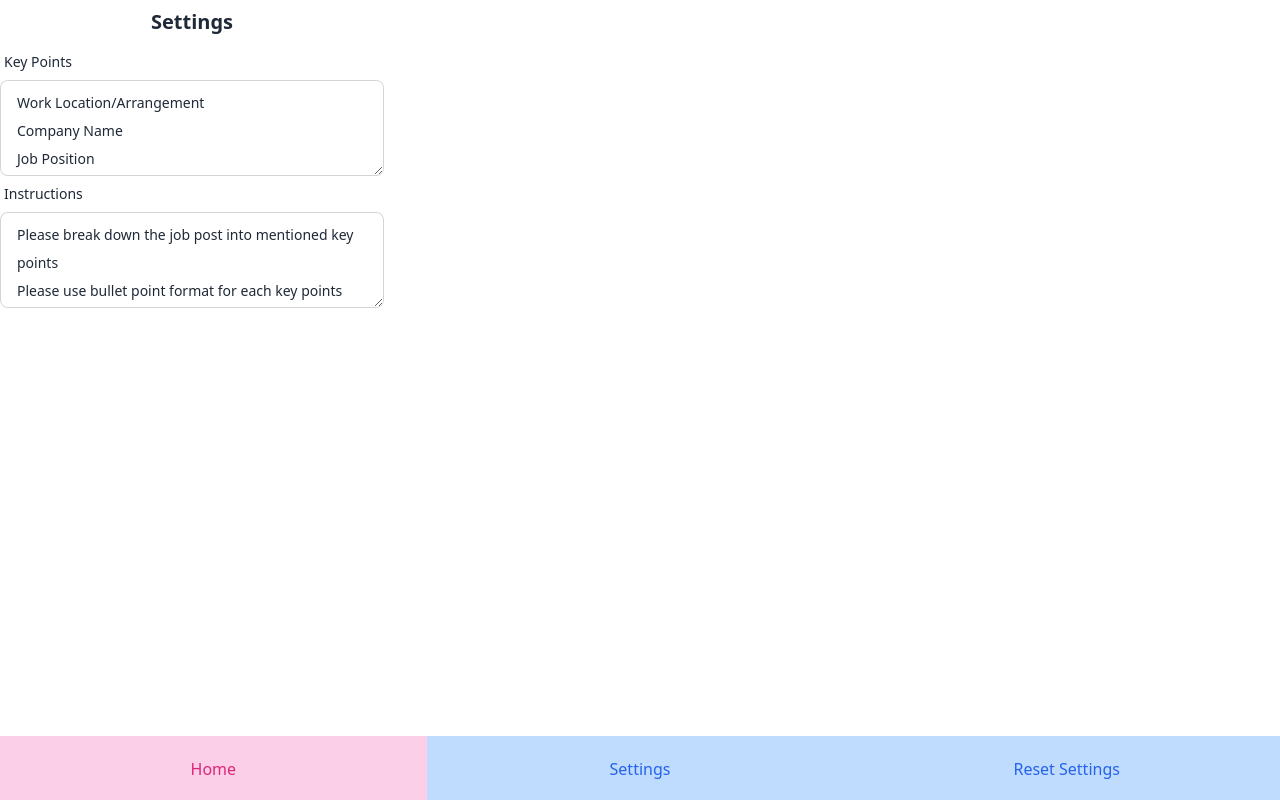
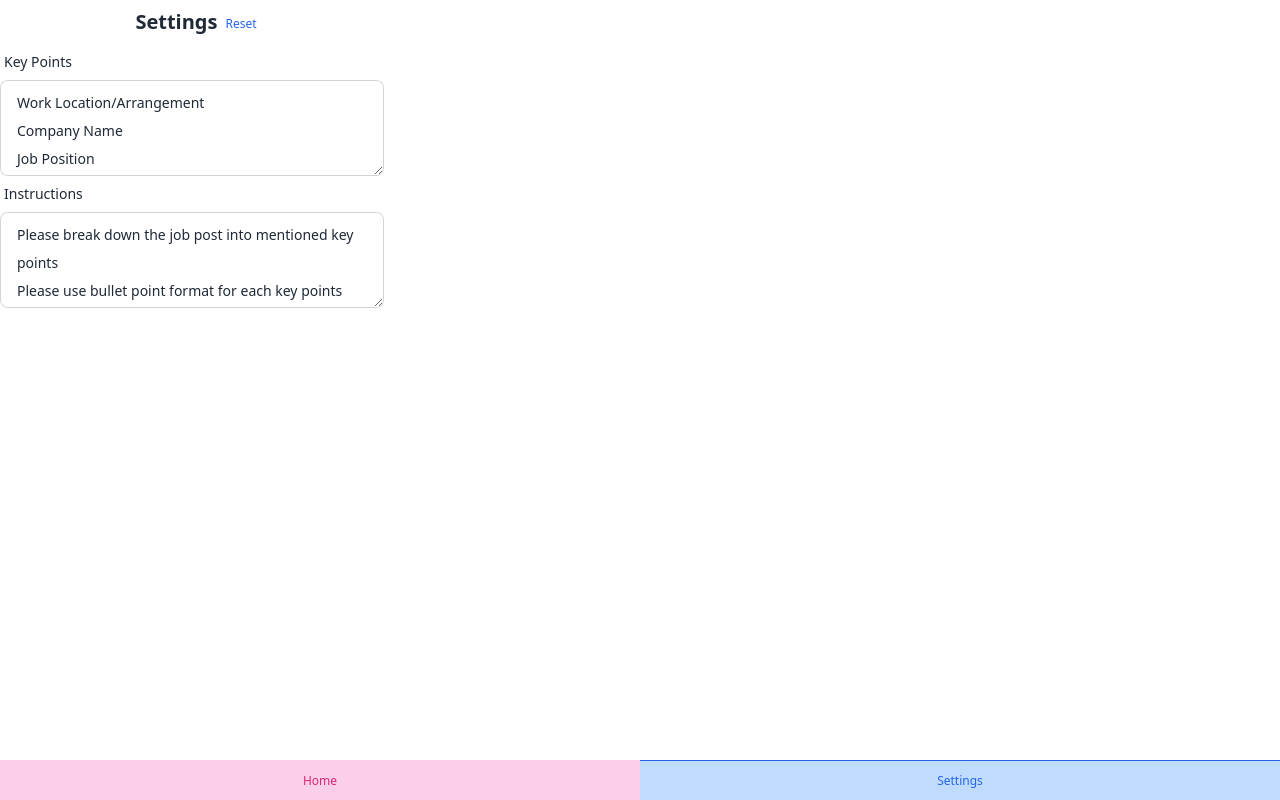
Before and after one commit to adliih/chrome-job-post-ai-summarizer, a React (Vite) app: page /settings in a window 1280 px wide. Both pictures are taken after a click on the button "Settings". Built offline with nearby package versions, Linux system fonts and the light colour scheme; no server answers.

Commit message:
- move reset to setting page - highlight which navigation is active

```diff
--- a/src/App.tsx
+++ b/src/App.tsx
@@ -44,7 +44,9 @@ function App() {
             Prompt Generator
           </span>
         </div>
-        <p>Paste the job description in the Job Post Text Area</p>
+        <p className="text-center">
+          Paste the job description in the Job Post Text Area
+        </p>
         <div className="form-control">
           <label className="label">
             <span className="label-text">Job Post</span>
--- a/src/Layout.tsx
+++ b/src/Layout.tsx
@@ -1,31 +1,34 @@
 import React from "react";
-import { Link, useNavigate } from "react-router-dom";
-import { resetSettings } from "./feature/settings";
+import { Link, useNavigate, useLocation } from "react-router-dom";
 
 export default function Layout({ children }: React.PropsWithChildren) {
   const navigate = useNavigate();
+  const location = useLocation();
+
+  const getClassNameIfActive = (navigationPath: string): string => {
+    if (location?.pathname !== navigationPath) {
+      return "";
+    }
+    return "active text-bold";
+  };
   return (
     <div className="w-96 h-96">
       <div>{children}</div>
-      <div className="btm-nav">
+      <div className="btm-nav btm-nav-xs">
         <button
-          className="text-pink-600 bg-pink-200"
+          className={`text-pink-600 bg-pink-200 ${getClassNameIfActive("/")}`}
           onClick={() => navigate("/")}
         >
           <span className="btm-nav-label">Home</span>
         </button>
 
         <button
-          className="text-blue-600 bg-blue-200 border-blue-600"
+          className={`text-blue-600 bg-blue-200 border-blue-600 ${getClassNameIfActive(
+            "/settings"
+          )}`}
           onClick={() => navigate("/settings")}
         >
           <span className="btm-nav-label">Settings</span>
-        </button>
-        <button
-          className="text-blue-600 bg-blue-200 border-blue-600"
-          onClick={() => resetSettings()}
-        >
-          <span className="btm-nav-label">Reset Settings</span>
         </button>
       </div>
     </div>
--- a/src/feature/settings/settings.slice.ts
+++ b/src/feature/settings/settings.slice.ts
@@ -1,5 +1,10 @@
 import { createSlice } from "@reduxjs/toolkit";
-import { Settings, defaultSettings, saveSettings } from "./storage";
+import {
+  Settings,
+  defaultSettings,
+  resetSettings,
+  saveSettings,
+} from "./storage";
 
 const initialState: Settings = defaultSettings;
 
@@ -13,9 +18,13 @@ export const settingsSlice = createSlice({
 
       saveSettings({ ...state, ...payload });
     },
+    reset: () => {
+      resetSettings();
+      return defaultSettings;
+    },
   },
 });
 
-export const { update } = settingsSlice.actions;
+export const { update, reset } = settingsSlice.actions;
 
 export default settingsSlice.reducer;
--- a/src/pages/Settings.tsx
+++ b/src/pages/Settings.tsx
@@ -1,7 +1,7 @@
 import React from "react";
 import Layout from "../Layout";
 import { useAppDispatch, useAppSelector } from "../app/hooks";
-import { update } from "../feature/settings";
+import { reset, update } from "../feature/settings";
 
 const ITEM_SPLITTER = "\n";
 
@@ -26,10 +26,18 @@ export default function Settings() {
     );
   };
 
+  const resetSettings = () => {
+    dispatch(reset());
+  };
+
   return (
     <Layout>
       <div className="flex justify-center text-center">
         <span className="p-2 text-xl font-bold text-center">Settings</span>
+
+        <button className="text-blue-600 " onClick={() => resetSettings()}>
+          <span className="text-xs">Reset</span>
+        </button>
       </div>
       <div className="form-control">
         <label className="label">
@@ -38,8 +46,8 @@ export default function Settings() {
         <textarea
           className="h-24 textarea textarea-bordered"
           value={settings.keyPoints
-            .map((item) => `${item}`)
-            .join(ITEM_SPLITTER)}
+            ?.map((item) => `${item}`)
+            ?.join(ITEM_SPLITTER)}
           onChange={(e) => handleChangeKeyPoints(e.target.value)}
         ></textarea>
       </div>
@@ -50,8 +58,8 @@ export default function Settings() {
         <textarea
           className="h-24 textarea textarea-bordered"
           value={settings.instructions
-            .map((item) => `${item}`)
-            .join(ITEM_SPLITTER)}
+            ?.map((item) => `${item}`)
+            ?.join(ITEM_SPLITTER)}
           onChange={(e) => handleChangeInstructions(e.target.value)}
         ></textarea>
       </div>
```
